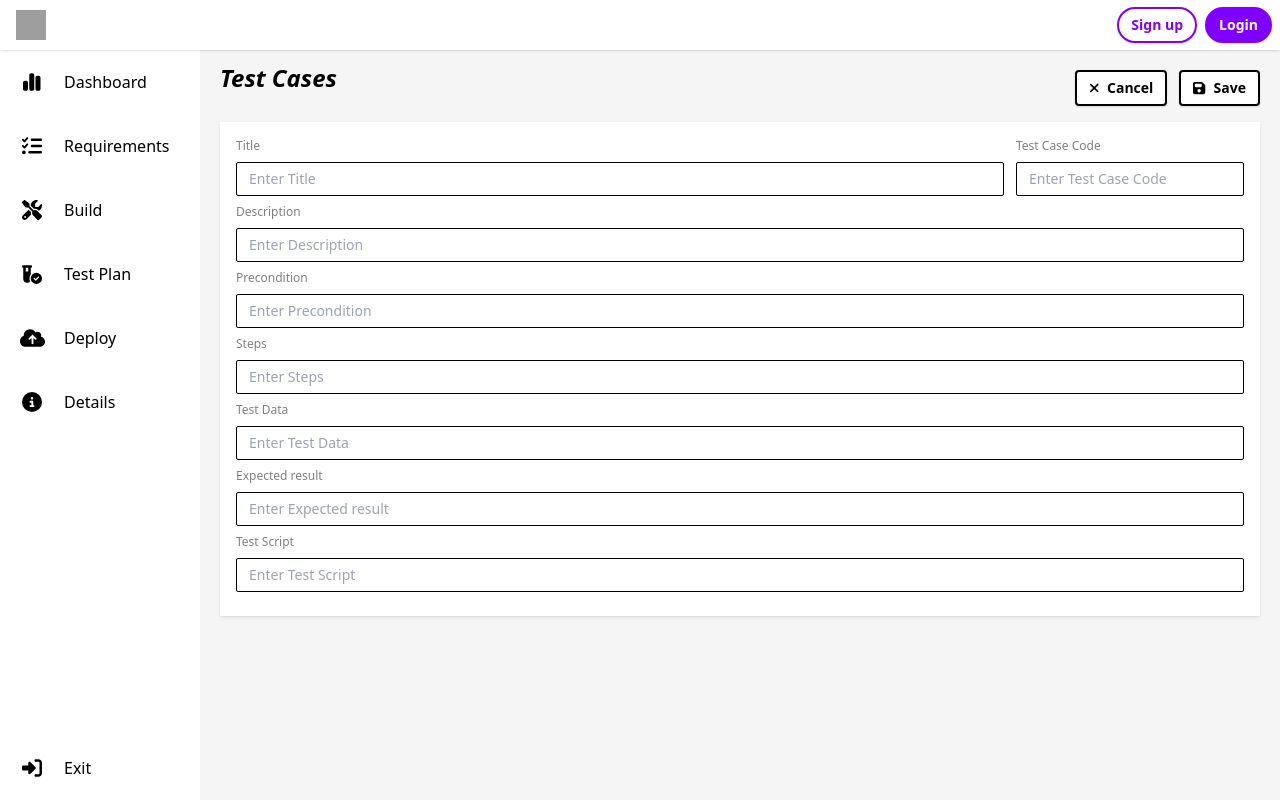
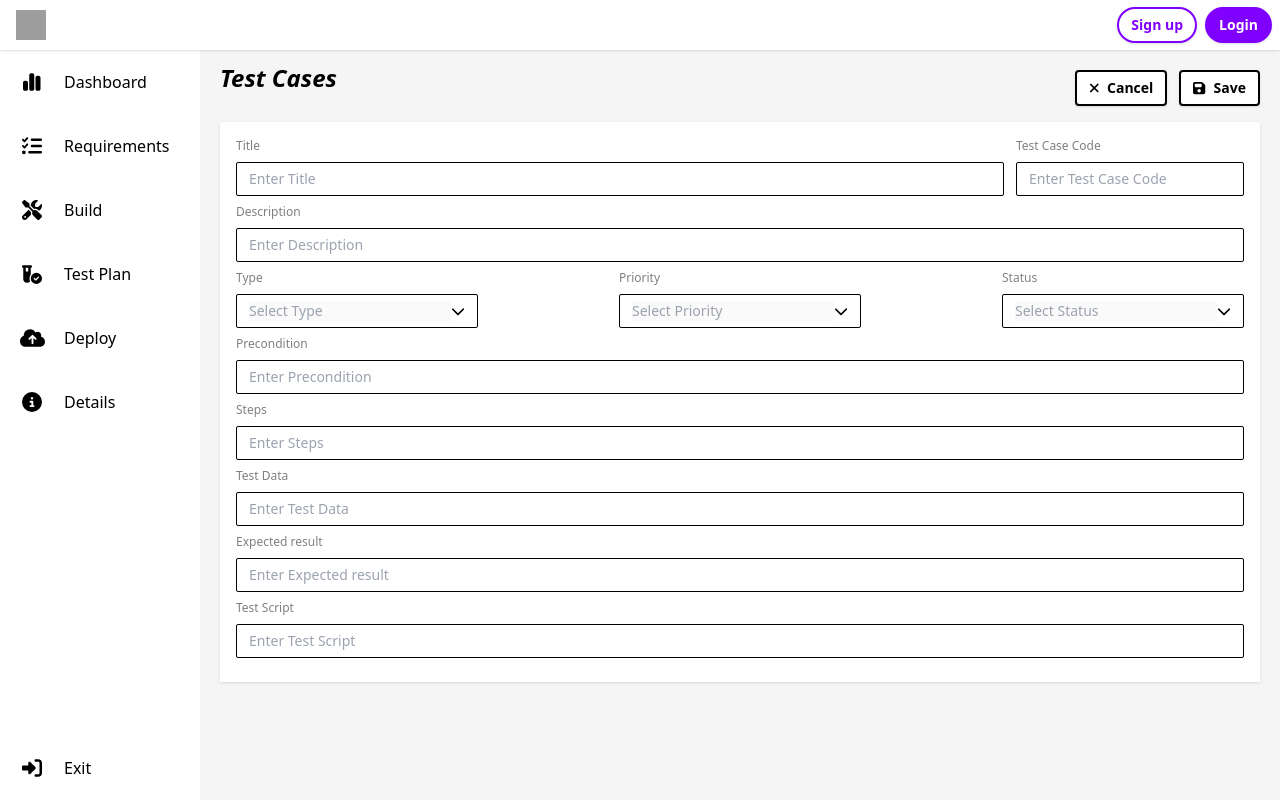
Before and after one commit to thlimtx/test-management, a Next.js app: page /project/1/test-plan/1/test-case/create in a window 1280 px wide. Built offline with nearby package versions, Linux system fonts and the light colour scheme; grey boxes are pictures that could not be loaded.

Commit message:
feat: dropdown fields for create test case form

```diff
--- a/src/components/TextInput/index.tsx
+++ b/src/components/TextInput/index.tsx
@@ -1,8 +1,15 @@
 import { TextInputProps } from "./props";
 
 export const TextInput = (props: TextInputProps) => {
-  const { type, placeholder, register, id, registerOptions, ...restProps } =
-    props;
+  const {
+    className,
+    type,
+    placeholder,
+    register,
+    id,
+    registerOptions,
+    ...restProps
+  } = props;
   const registerConfig = register
     ? { ...register(`${id}`, registerOptions) }
     : {};
@@ -11,7 +18,7 @@ export const TextInput = (props: TextInputProps) => {
     <div>
       <input
         type={type}
-        className="border border-opacity-100 rounded-sm w-full px-3 py-1.5 my-2 text-sm"
+        className={`border border-opacity-100 rounded-sm w-full px-3 py-1.5 my-2 text-sm ${className}`}
         placeholder={`${placeholder}`}
         {...registerConfig}
         {...restProps}
--- a/src/pages/api/test-case/create.ts
+++ b/src/pages/api/test-case/create.ts
@@ -2,41 +2,12 @@ import { prisma } from "server/db/client";
 
 const handler = async (req: any, res: any) => {
   const { body } = req;
-  const {
-    testPlanId,
-    // other data
-    testCaseCode,
-    title,
-    description,
-    data,
-    expected,
-    precondition,
-    priority,
-    script,
-    steps,
-    type,
-    status,
-    lastExecutedAt,
-    result,
-  } = JSON.parse(body);
+  const { testPlanId, ...rest } = JSON.parse(body);
 
   const testCase = await prisma.testCase.create({
     data: {
       testPlanId,
-      // other data
-      testCaseCode,
-      title,
-      description,
-      data,
-      expected,
-      precondition,
-      priority,
-      script,
-      steps,
-      type,
-      status,
-      lastExecutedAt,
-      result,
+      ...rest,
     },
   });
   return res.status(200).json(testCase);
--- /dev/null
+++ b/src/pages/project/[id]/test-plan/[tpId]/test-case/create/data.tsx
@@ -0,0 +1,41 @@
+import { TestPriority, TestStatus, TestType } from "@prisma/client";
+import { MenuProps } from "antd";
+import { capitalize } from "lodash";
+export const testCaseTypeOptions: MenuProps["items"] = [
+  {
+    key: TestType.MANUAL,
+    label: capitalize(TestType.MANUAL),
+  },
+  {
+    key: TestType.AUTO,
+    label: capitalize(TestType.AUTO),
+  },
+];
+export const testCasePriorityOptions: MenuProps["items"] = [
+  {
+    key: TestPriority.HIGH,
+    label: capitalize(TestPriority.HIGH),
+  },
+  {
+    key: TestPriority.LOW,
+    label: capitalize(TestPriority.LOW),
+  },
+  {
+    key: TestPriority.MEDIUM,
+    label: capitalize(TestPriority.MEDIUM),
+  },
+];
+export const testCaseStatusOptions: MenuProps["items"] = [
+  {
+    key: TestStatus.FAILED,
+    label: capitalize(TestStatus.FAILED),
+  },
+  {
+    key: TestStatus.PASSED,
+    label: capitalize(TestStatus.PASSED),
+  },
+  {
+    key: TestStatus.PENDING,
+    label: capitalize(TestStatus.PENDING),
+  },
+];
--- a/src/pages/project/[id]/test-plan/[tpId]/test-case/create/index.tsx
+++ b/src/pages/project/[id]/test-plan/[tpId]/test-case/create/index.tsx
@@ -4,25 +4,31 @@ import { Sidebar } from "@/components/Sidebar";
 import { TextInput } from "@/components/TextInput";
 import { useRouter } from "next/router";
 import { useForm } from "react-hook-form";
-import { faFloppyDisk, faXmark } from "@fortawesome/free-solid-svg-icons";
-import { replace } from "lodash";
+import {
+  faChevronDown,
+  faFloppyDisk,
+  faXmark,
+} from "@fortawesome/free-solid-svg-icons";
+import { capitalize, replace } from "lodash";
+import { Dropdown, MenuProps } from "antd";
+import {
+  testCasePriorityOptions,
+  testCaseStatusOptions,
+  testCaseTypeOptions,
+} from "./data";
+import { FontAwesomeIcon } from "@fortawesome/react-fontawesome";
 
 const CreateTestCase = (props: any) => {
   const router = useRouter();
-  const {
-    register,
-    handleSubmit,
-    watch,
-    formState: { errors },
-  } = useForm();
+  const { register, handleSubmit, watch, setValue } = useForm();
   const tpId = parseInt(router.query.tpId as string);
   // todo: Login session
   const userId = 1;
 
   const createTestCase = async (item: any) => {
-    const res = await fetch("../../../api/test-case/create", {
+    const res = await fetch("../../../../../api/test-case/create", {
       method: "POST",
-      body: JSON.stringify({ ...item, tpId }),
+      body: JSON.stringify({ ...item, testPlanId: tpId }),
     });
     if (res.ok) {
       const createdTestCase = await res.json();
@@ -31,6 +37,12 @@ const CreateTestCase = (props: any) => {
       alert("Failed to create test case");
     }
   };
+
+  const onSelectType: MenuProps["onClick"] = ({ key }) => setValue("type", key);
+  const onSelectPriority: MenuProps["onClick"] = ({ key }) =>
+    setValue("priority", key);
+  const onSelectStatus: MenuProps["onClick"] = ({ key }) =>
+    setValue("status", key);
 
   const onPressCancel = () => router.back();
   const onSubmit = (data: any) => createTestCase(data);
@@ -83,6 +95,83 @@ const CreateTestCase = (props: any) => {
               {renderDetails("Test Case Code", "testCaseCode")}
             </div>
             {renderDetails("Description", "description")}
+            <div className="flex flex-row justify-between">
+              <div>
+                <p className="text-fade text-xs">Type</p>
+                <Dropdown
+                  menu={{ items: testCaseTypeOptions, onClick: onSelectType }}
+                  trigger={["click"]}
+                >
+                  <a onClick={(e) => e.preventDefault()}>
+                    <div
+                      id="type"
+                      className={`flex flex-row items-center border border-opacity-100 rounded-sm w-full px-3 py-1.5 my-2 text-sm button`}
+                    >
+                      <input
+                        className="flex flex-1"
+                        {...register("type")}
+                        placeholder="Select Type"
+                        value={capitalize(watch("type"))}
+                        disabled
+                      />
+                      <FontAwesomeIcon icon={faChevronDown} />
+                    </div>
+                  </a>
+                </Dropdown>
+              </div>
+              <div>
+                <p className="text-fade text-xs">Priority</p>
+                <Dropdown
+                  menu={{
+                    items: testCasePriorityOptions,
+                    onClick: onSelectPriority,
+                  }}
+                  trigger={["click"]}
+                >
+                  <a onClick={(e) => e.preventDefault()}>
+                    <div
+                      id="priority"
+                      className={`flex flex-row items-center border border-opacity-100 rounded-sm w-full px-3 py-1.5 my-2 text-sm button`}
+                    >
+                      <input
+                        className="flex flex-1"
+                        {...register("priority")}
+                        placeholder="Select Priority"
+                        value={capitalize(watch("priority"))}
+                        disabled
+                      />
+                      <FontAwesomeIcon icon={faChevronDown} />
+                    </div>
+                  </a>
+                </Dropdown>
+              </div>
+              <div>
+                <p className="text-fade text-xs">Status</p>
+                <Dropdown
+                  menu={{
+                    items: testCaseStatusOptions,
+                    onClick: onSelectStatus,
+                  }}
+                  trigger={["click"]}
+                >
+                  <a onClick={(e) => e.preventDefault()}>
+                    <div
+                      id="status"
+                      className={`flex flex-row items-center border border-opacity-100 rounded-sm w-full px-3 py-1.5 my-2 text-sm button`}
+                    >
+                      <input
+                        className="flex flex-1"
+                        {...register("status")}
+                        placeholder="Select Status"
+                        value={capitalize(watch("status"))}
+                        disabled
+                      />
+                      <FontAwesomeIcon icon={faChevronDown} />
+                    </div>
+                  </a>
+                </Dropdown>
+              </div>
+            </div>
             {renderDetails("Precondition", "precondition")}
             {renderDetails("Steps", "steps")}
             {renderDetails("Test Data", "data")}
```
